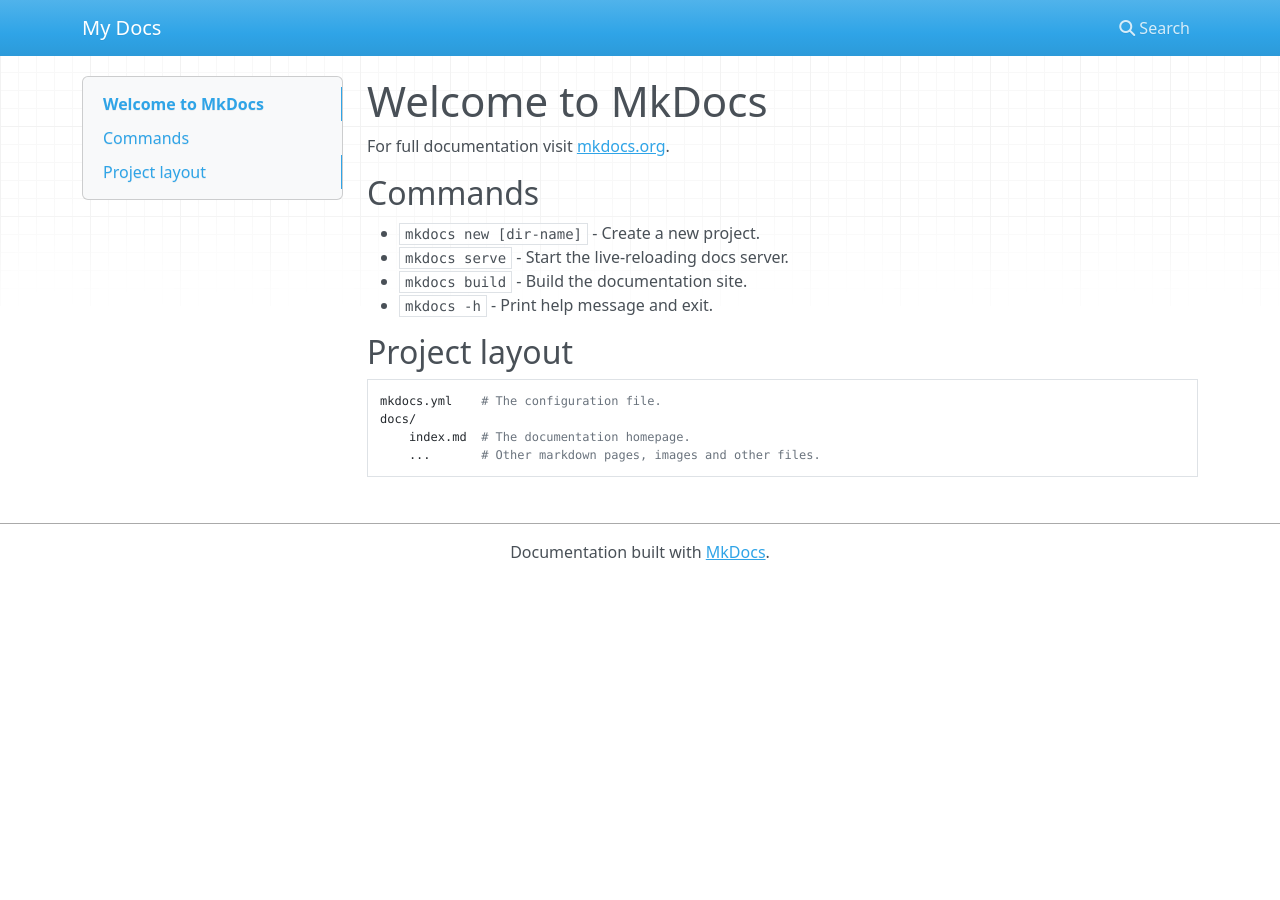
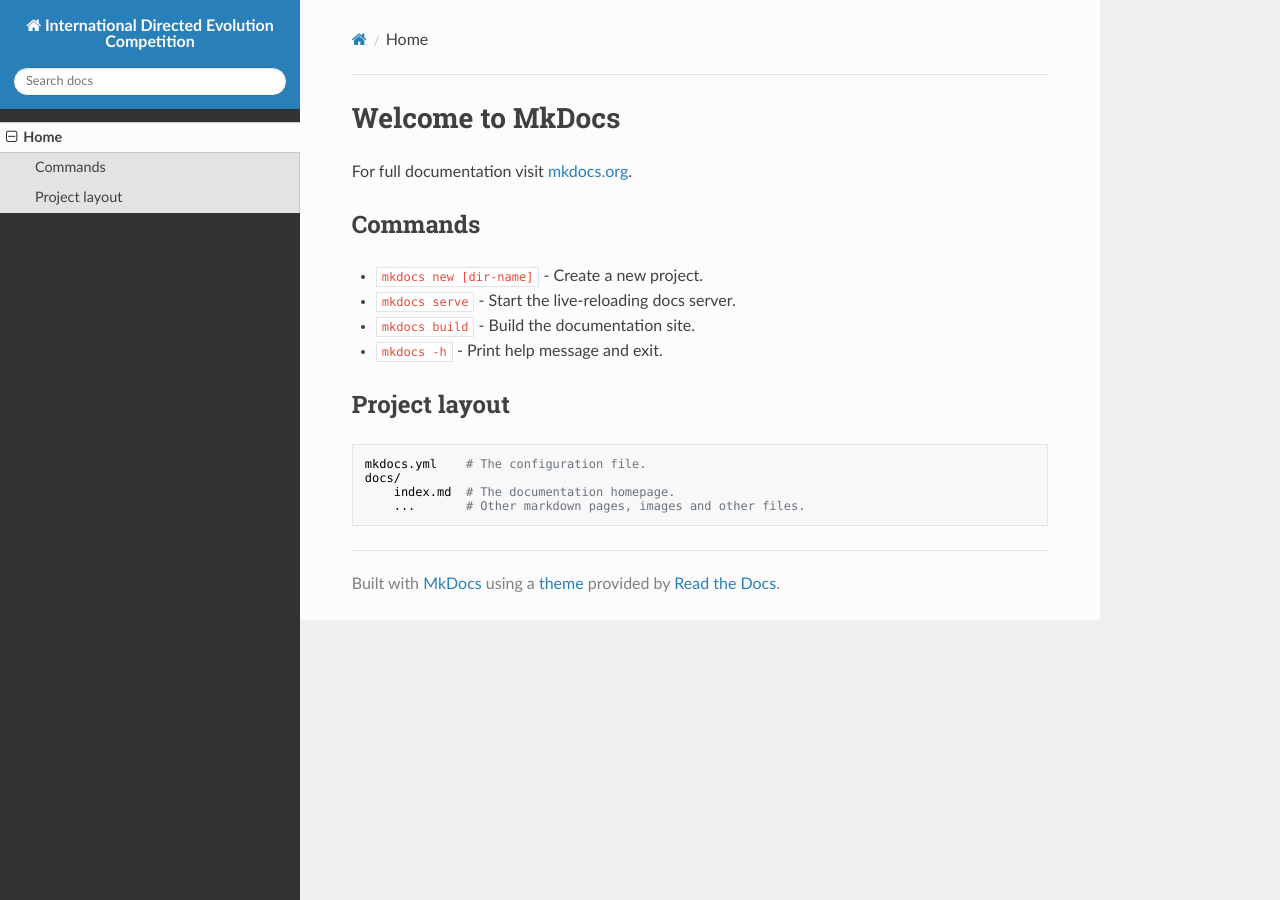
Before and after one commit to idechq/idec-wiki, an MkDocs documentation site: the page built from docs/index.md, in a window 1280 px wide. Built offline with MkDocs 1.6.1, drawn with Linux system fonts in a browser that asks for light colours; nearby versions of some CDN libraries.

Commit message:
added read the docs theme

```diff
--- a/mkdocs.yml
+++ b/mkdocs.yml
@@ -1 +1,4 @@
-site_name: My Docs
+site_name: International Directed Evolution Competition
+nav:
+  - Home: index.md
+theme: readthedocs
```
Also changed, not shown: docs/img/favicon.ico (added).
